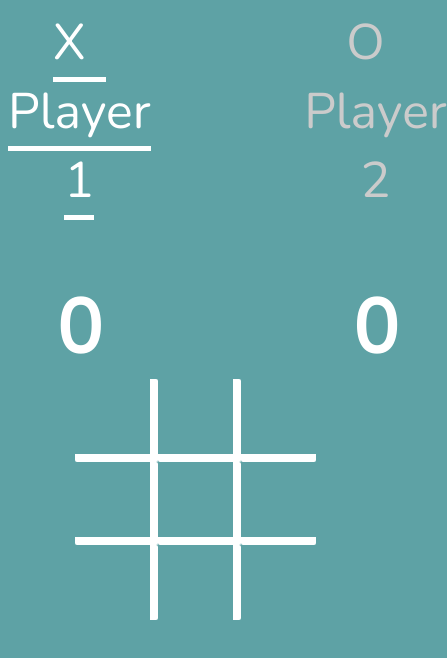
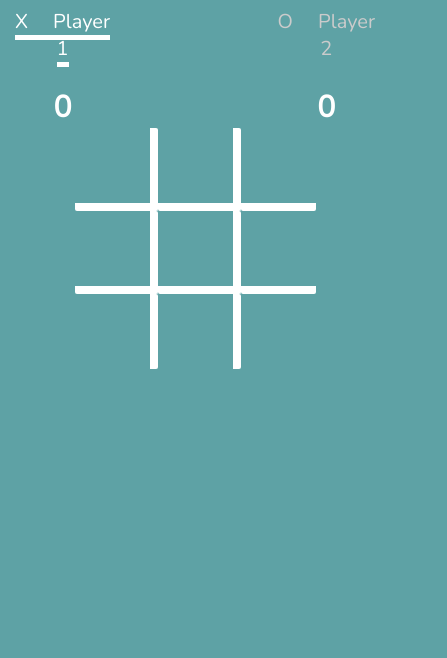
Before and after one commit to fredjohnd/tictactoe-js, a plain HTML site: page index.html in a window 390 px wide. Shown: the whole page, 447 px wide, since content can reach past the window. Drawn offline with nearby package versions, Linux system fonts and the light colour scheme.

Commit message:
Fix media query

```diff
--- a/index.html
+++ b/index.html
@@ -12,16 +12,16 @@
 <body>
     <div class="container">
 
-        <header class="scoreboard">
+        <header class="header">
 
-            <div class="scoreboard-left">
+            <div class="scoreboard scoreboard-left">
                 <span class="scoreboard-content" data-player="0"><span class="badge badge-cross">X</span> Player 1</span>
                 <h2 class="scoreboard-score score-0">0</h2>
             </div>
 
             <div class="replay">Again?</div>
 
-            <div class="scoreboard-right">
+            <div class="scoreboard scoreboard-right">
                 <span class="scoreboard-content" data-player="1"><span class="badge badge-circle">O</span> Player 2</span>
                 <h2 class="scoreboard-score score-1">0</h2>
             </div>
--- a/main.css
+++ b/main.css
@@ -10,7 +10,7 @@ body {
 
 }
 
-.scoreboard {
+.header {
     display: flex;
     justify-content: space-around;
     font-family: 'Nunito', sans-serif;
@@ -107,7 +107,7 @@ body {
 
 @media(max-width: 768px) {
 
-    .side {
+    .scoreboard {
         font-size: 20px;
     }
 
```
